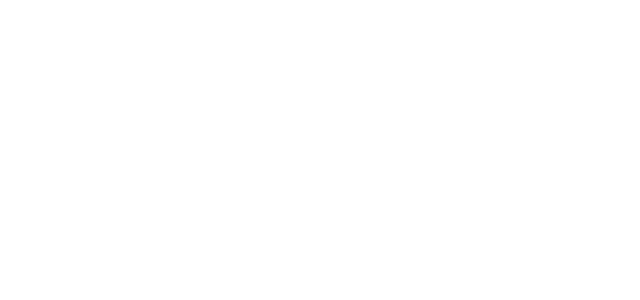
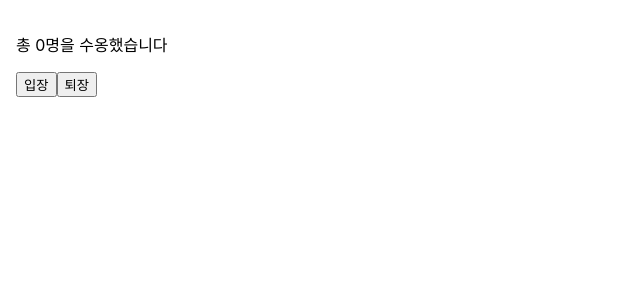
Before and after one commit to wjddntjd119/23-react1, a React (Create React App) app: page / in a window 1280 px wide. Shown: the top 300 px of the page, without its empty margins (0-640 px from the left). Built offline with nearby package versions, Linux system fonts and the light colour scheme.

Commit message:
modify week7_01
7주차 내용정리 끝

```diff
--- /dev/null
+++ b/src/chapter_07/Accommodate.jsx
@@ -0,0 +1,32 @@
+import { useEffect, useState } from "react";
+import useCounter from "./useCounter";
+
+const maxValue = 10;
+
+function Accommodate(props){
+  const [isFull, setIsFull] = useState(false);
+  const [count, increaseCount, decreaseCount] = useCounter(0);
+
+  useEffect(() => {
+    console.log("==============");
+    console.log("useEffect 호출");
+    console.log(`isFull: ${isFull}`);
+  })
+
+  useEffect(() =>{
+    setIsFull(count >= maxValue);
+    console.log(`정원이 초과되었습니다.  ${count}`);
+
+  },[count]);
+
+  return(
+    <div style={{padding:16}}>
+      <p>{`총 ${count}명을 수옹했습니다`}</p>
+      <button onClick={increaseCount} disabled={isFull}>입장</button>
+      <button onClick={decreaseCount}>퇴장</button>
+
+      {isFull && <p style={{color: "red"}}>정원이 가득찼습니다.</p>}
+    </div>
+  )
+}
+export default Accommodate;
--- /dev/null
+++ b/src/chapter_07/useCounter.jsx
@@ -0,0 +1,11 @@
+import React, { useState } from 'react';
+
+function useCounter(initValue){
+  const [count, setCount] = useState(initValue);
+
+  const increaseCount = () => setCount((count) => count +1);
+  const decreaseCount = () => setCount((count)=> Math.max(count -1 ,0));
+
+  return [count, increaseCount, decreaseCount];
+}
+export default useCounter;
--- a/src/index.js
+++ b/src/index.js
@@ -8,11 +8,12 @@
 import Clock from './chapter_04/Clock';
 import CommentList from './chapter_05/CommentList';
 import NotificationList from './chapter_06/NotificationList';
+import Accommodate from './chapter_07/Accommodate';
 
 const root = ReactDOM.createRoot(document.getElementById('root'));
   root.render(
     <React.StrictMode>
-      <NotificationList/>
+      <Accommodate/>
     </React.StrictMode>
   );
 
```
Also changed, not shown: 1 other file (tests, documents, lock files or other folders).
